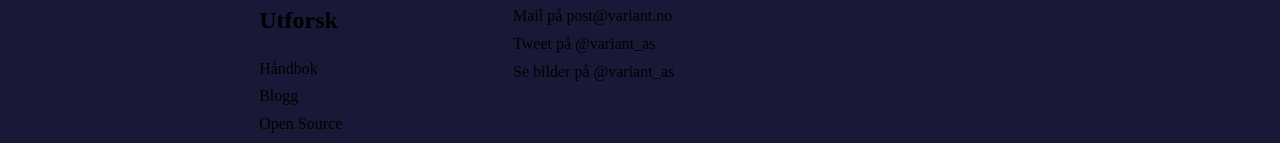
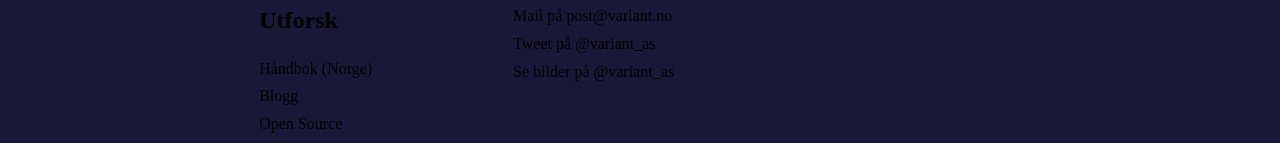
Before and after one commit to varianter/variant.se, a Next.js app: page /verdiutvikling in a window 1280 px wide. Shown: the part 1601-1744 px from the top of the page. Built offline with nearby package versions, Linux system fonts and the light colour scheme.

Commit message:
fix: handbook ref

```diff
--- a/src/jobs/index.tsx
+++ b/src/jobs/index.tsx
@@ -81,9 +81,9 @@ const JobsIndex: NextPage<InferGetStaticPropsType<typeof getStaticProps>> = ({
               <p>
                 Sjekk ut den{" "}
                 <a href="https://handbook.variant.no" rel="noopeneer">
-                  åpne håndboken vår
+                  åpne håndboken vår for Norge
                 </a>{" "}
-                om du vil se mer om hva vi står for og kan tilby.
+                om du vil se mer om hva vi står for.
               </p>
             </div>
           </article>
--- a/src/layout/index.tsx
+++ b/src/layout/index.tsx
@@ -77,7 +77,7 @@ function Layout({
             <h2>Utforsk</h2>
             <ul>
               <li>
-                <a href="https://handbook.variant.no">Håndbok</a>
+                <a href="https://handbook.variant.no">Håndbok (Norge)</a>
               </li>
               <li>
                 <a href="http://variant.blog" rel="noopener">
```
Also changed, not shown: src/jobs/pages/cdo-i-variant-stockholm.md (+0 -1 lines), src/jobs/pages/cto-i-variant-stockholm.md (+0 -1 lines).
